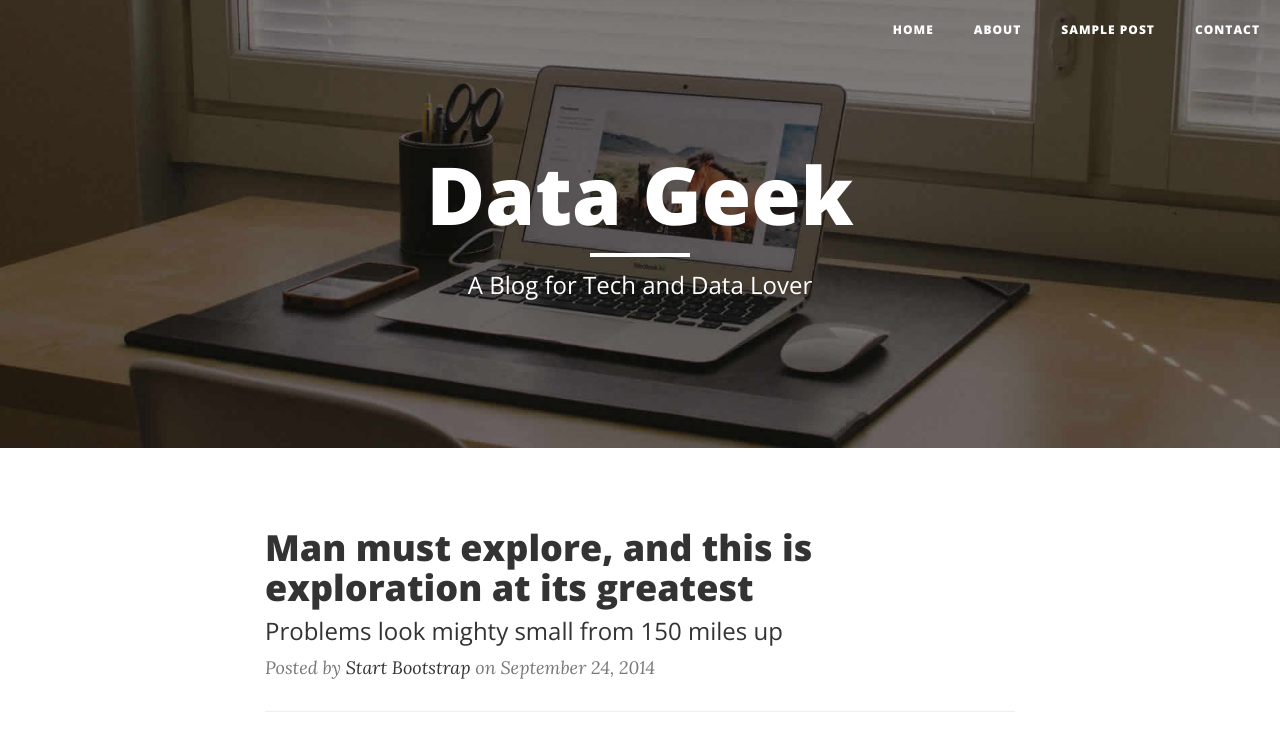
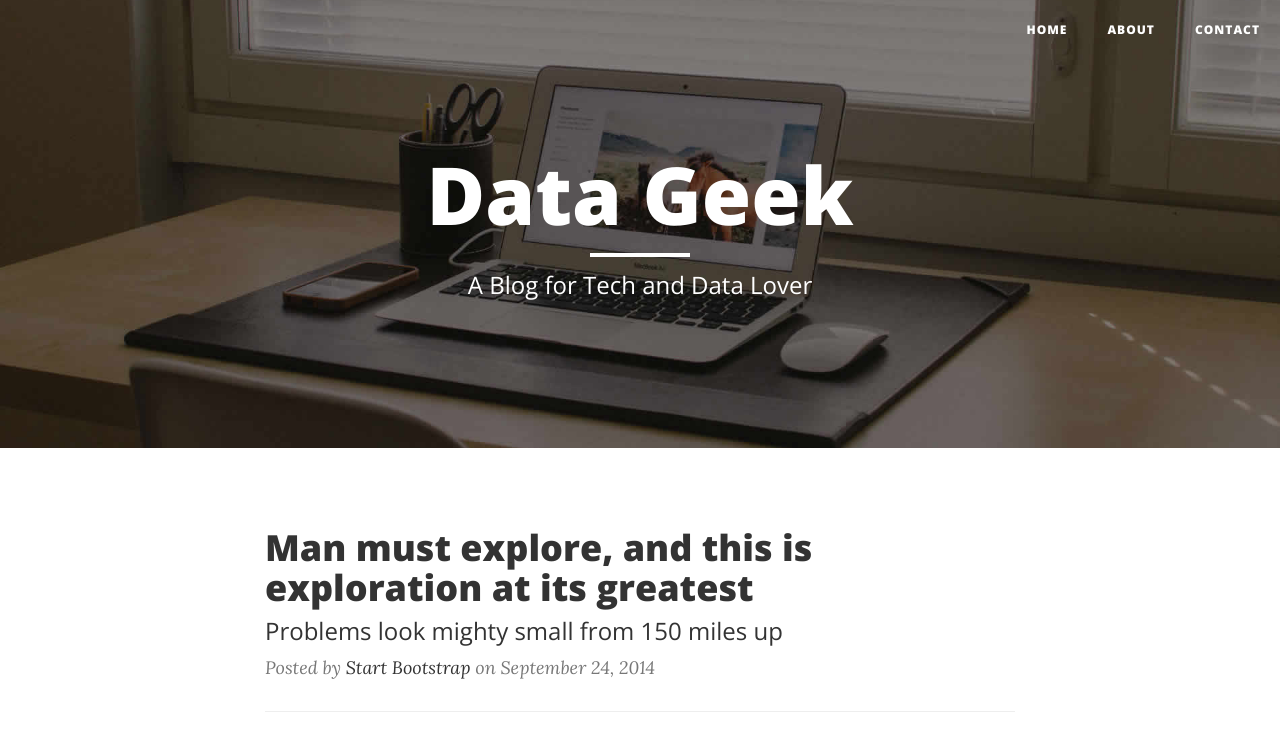
Before and after one commit to e-Sohrab/e-Sohrab.github.io, a website: page index.html in a window 1280 px wide. Shown: the top 739 px of the page. Drawn offline with nearby package versions, Linux system fonts and the light colour scheme.

Commit message:
delete sample post button

```diff
--- a/index.html
+++ b/index.html
@@ -53,9 +53,6 @@
                     </li>
                     <li>
                         <a href="about.html">About</a>
-                    </li>
-                    <li>
-                        <a href="post.html">Sample Post</a>
                     </li>
                     <li>
                         <a href="contact.html">Contact</a>
```
